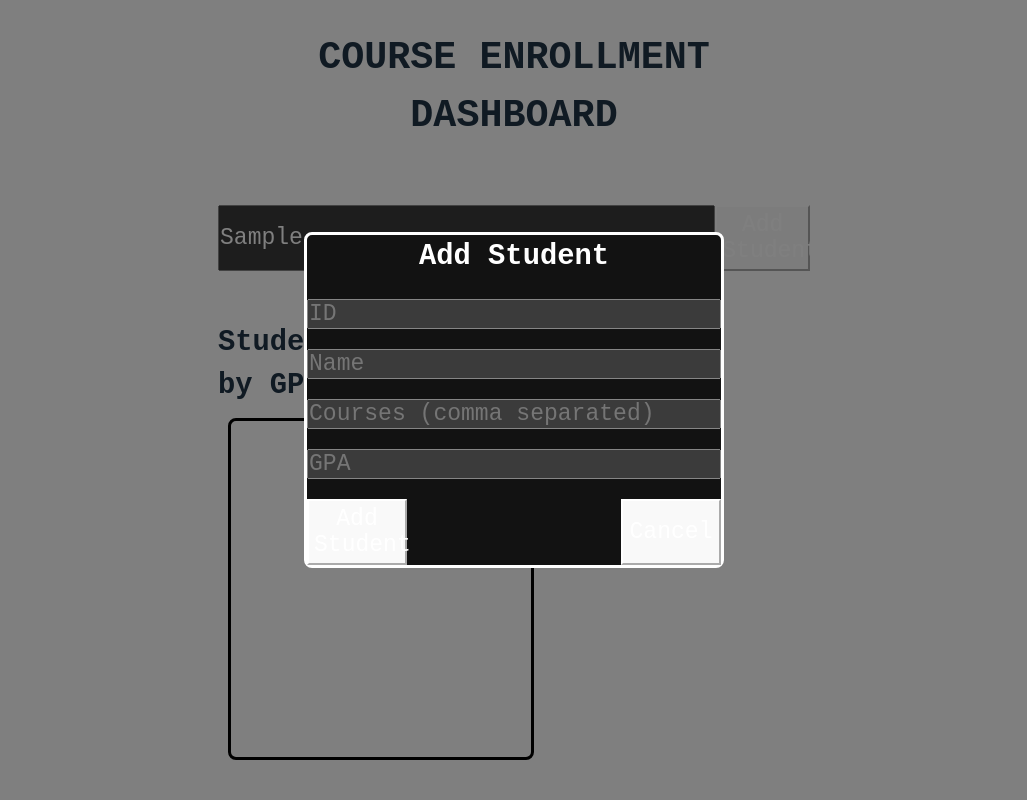
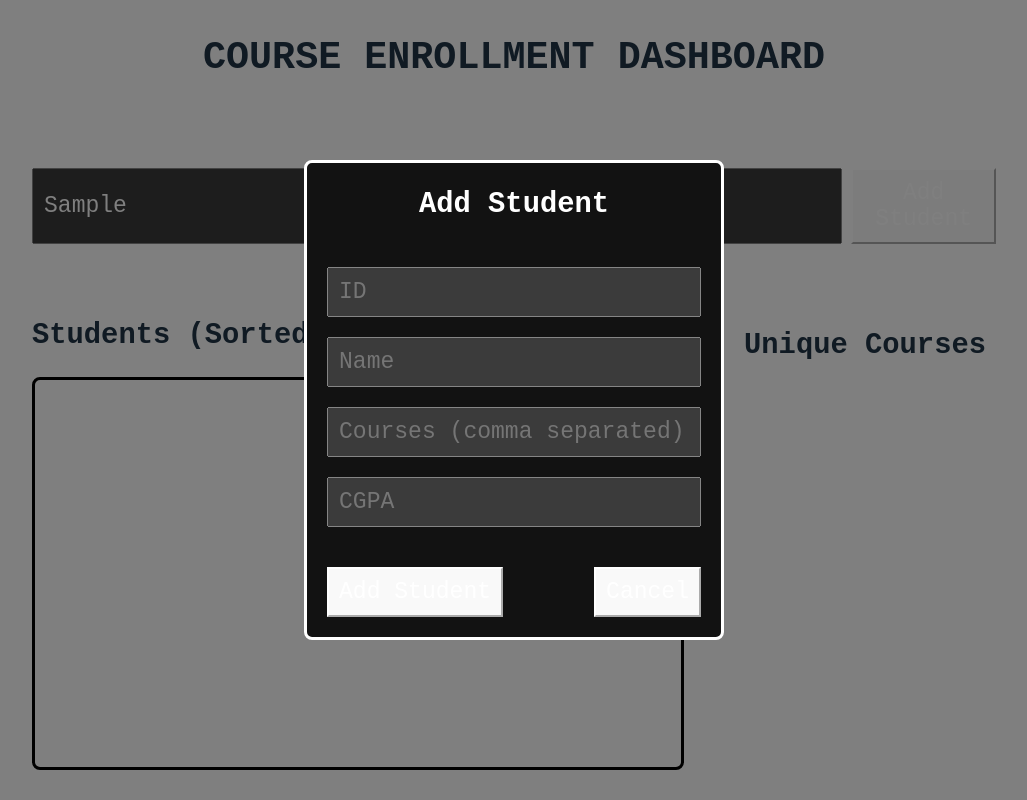
Before and after one commit to Paranjoy-Hazarika/React-Projects, a React (Vite) app: page /course in a window 1280 px wide. Both pictures are taken after typing "Sample" into the empty fields and a click on the button "Add Student". Shown: the whole page, without its empty margins (126-1153 px from the left). Built offline with nearby package versions, Linux system fonts and the light colour scheme.

Commit message:
Cleaned some padding issues

```diff
--- a/src/Dashboard.jsx
+++ b/src/Dashboard.jsx
@@ -40,7 +40,7 @@ function Dashboard() {
                 </div>
               </div>
 
-              <Link to='/course'>Open</Link>
+              <Link to='/todo'>Open</Link>
             </article>
 
             <article className="assignment-card">
--- a/src/assignments/Course/Course.css
+++ b/src/assignments/Course/Course.css
@@ -4,11 +4,15 @@
 
     /* padding: 0;
     margin: 0; */
-    box-sizing: border-box;
+    /* box-sizing: border-box; */
 }
 
 html, body {
     height: 100%;
+}
+
+body * {
+    padding: 10px;
 }
 
 body {
@@ -37,10 +41,8 @@ hr {
 }
 
 #root {
-    /* background-color: blue; */
     width: 100%;
     height: 100%;
-    /* max-height: 100vh; */
 
     padding: 30px;
 
@@ -49,9 +51,9 @@ hr {
 }
 
 .dashboard {
-    /* background-color: blue; */
     width: 80%;
     height: 100%;
+    padding: 20px;
 
     display: flex;
     flex-direction: column;
@@ -120,6 +122,11 @@ hr {
     display: flex;
     justify-content: space-between;
     padding: 0;
+    margin-top: 20px;
+}
+
+.modal-buttons button {
+    min-width: fit-content;
 }
 
 .main-content {
@@ -156,6 +163,7 @@ hr {
     gap: 40px;
     padding: 25px;
     margin: 10px;
+    /* margin-bottom: 30px; */
     border-radius: 8px;
     border: 3px solid black;
 }
--- a/src/assignments/Course/Course.jsx
+++ b/src/assignments/Course/Course.jsx
@@ -120,7 +120,7 @@ function EnrollmentDashboard() {
               />
 
               <input
-                placeholder="GPA"
+                placeholder="CGPA"
                 value={newStudent.gpa}
                 onChange={e =>
                   setNewStudent({ ...newStudent, gpa: e.target.value })
@@ -167,7 +167,7 @@ function EnrollmentDashboard() {
                   <hr />
 
                   <p>ID: {student.id}</p>
-                  <p>GPA: {student.gpa}</p>
+                  <p>CGPA: {student.gpa}</p>
 
                   <p>Courses:</p>
 
--- a/src/assignments/Todo/Todo.css
+++ b/src/assignments/Todo/Todo.css
@@ -27,12 +27,6 @@ button {
   width: 100%;
 
   max-width: 100px;
-}
-
-#root {
-  width: 100%;
-  max-width: 800px;
-  padding: 5px 10px;
 }
 
 .container {
--- a/src/index.css
+++ b/src/index.css
@@ -4,8 +4,9 @@
   box-sizing: border-box;
 }
 
-.root {
+#root {
   min-height: 100vh;
+  width: 100%;
   padding: 0 !important;
 }
 
```
